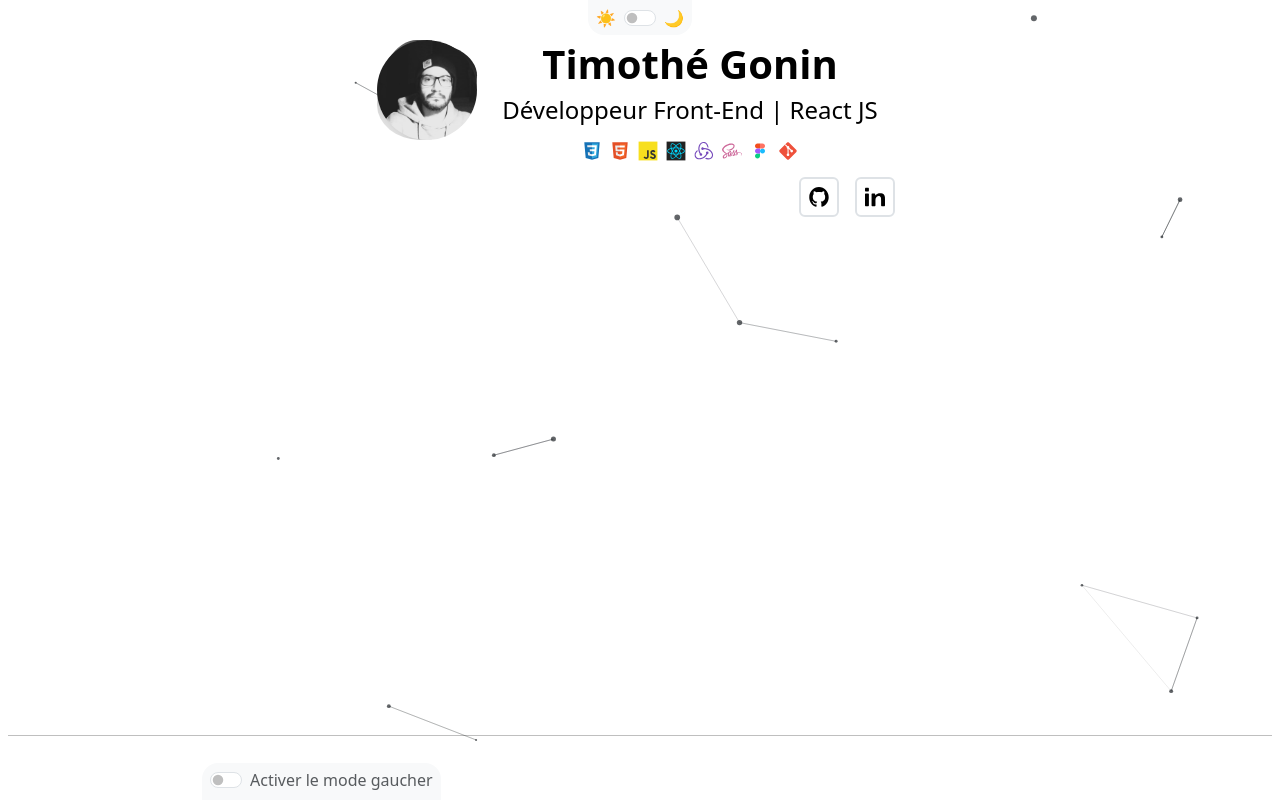
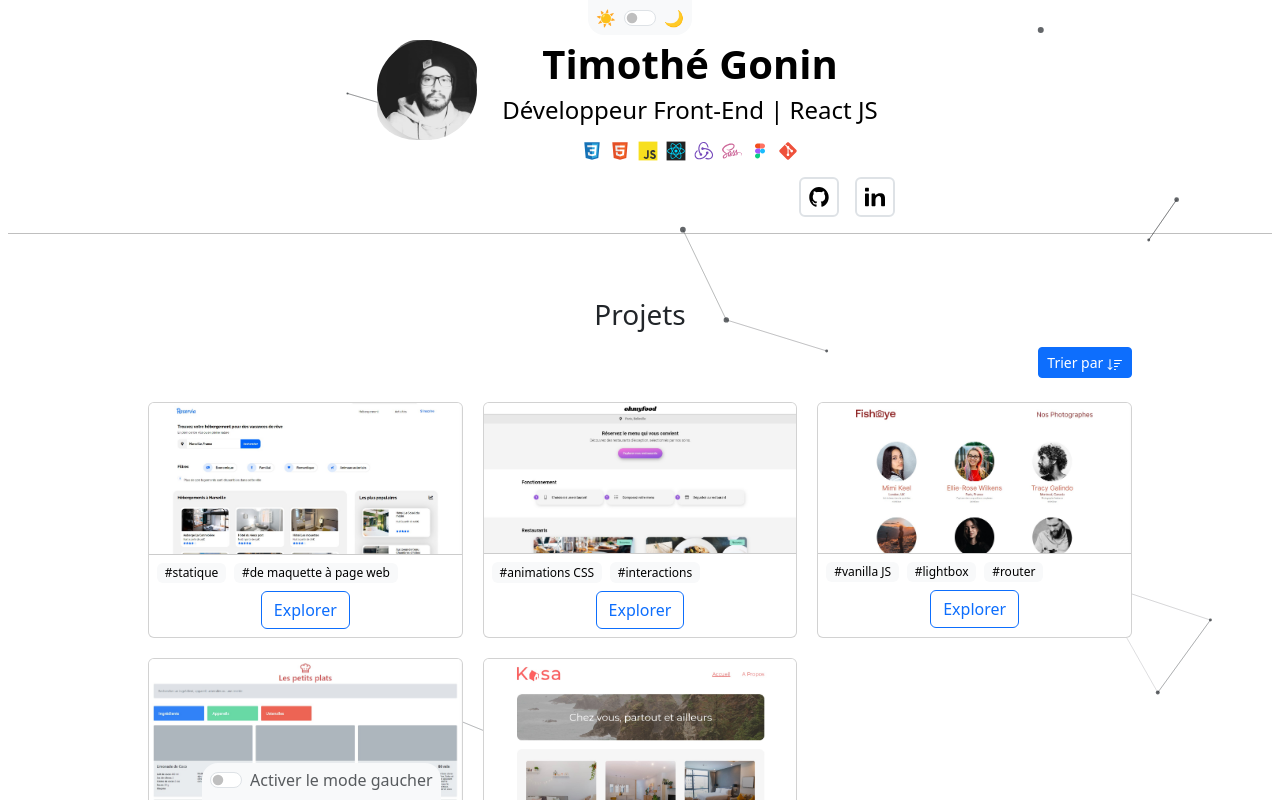
Before and after one commit to timothegonin/portfolio, a React (Create React App) app: page / in a window 1280 px wide. Shown: the top 800 px of the page. Built offline with nearby package versions, Linux system fonts and the light colour scheme.

Commit message:
⚰️🚚 Jumbotron => Header + remove useless code

```diff
--- a/src/App.js
+++ b/src/App.js
@@ -3,7 +3,7 @@ import LeftHandMode from "./components/LeftHandMode";
 import ParticlesBackground from "./components/ParticlesBackground";
 import Theme from "./components/Theme";
 import Toogler from "./components/Toogler";
-import Jumbotron from "./container/Jumbotron";
+import Header from "./container/Header";
 import Projects from "./container/Projects";
 
 function App({ data }) {
@@ -16,7 +16,7 @@ function App({ data }) {
 			<Toogler alignment="start" position="bottom">
 				<LeftHandMode />
 			</Toogler>
-			<Jumbotron />
+			<Header />
 			<Projects data={data} />
 			<Footer />
 		</div>
--- a/src/container/Jumbotron.jsx
+++ b/src/container/Header.jsx
@@ -39,21 +39,6 @@ const scaleUpRight = keyframes`
   }
 `;
 
-// const scaleUpBottom = keyframes`
-// 	0% {
-//     -webkit-transform: scale(0.5);
-//             transform: scale(0.5);
-//     -webkit-transform-origin: 50% 100%;
-//             transform-origin: 50% 100%;
-//   }
-//   100% {
-//     -webkit-transform: scale(1);
-//             transform: scale(1);
-//     -webkit-transform-origin: 50% 100%;
-//             transform-origin: 50% 100%;
-//   }
-// `;
-
 const PresentationWrapper = styled(Container)`
 	max-width: 550px;
 `;
@@ -62,45 +47,35 @@ const PictureAndInfosWrapper = styled(Row)`
 	animation: ${scaleUpCenter} 0.3s cubic-bezier(0.39, 0.575, 0.565, 1) both;
 `;
 
-const IconsWrapper = styled(Stack)`
+const ContactWrapper = styled(Stack)`
 	animation: ${scaleUpCenter} 0.3s cubic-bezier(0.39, 0.575, 0.565, 1) both;
 `;
-
-/* const StackIconsWrapper = styled(Col)`
-	max-width: 650px;
-	animation: ${scaleUpCenter} 0.3s cubic-bezier(0.39, 0.575, 0.565, 1) both;
-`; */
-
-// const JumbotronFooter = styled.div`
-// 	animation: ${scaleUpBottom} 0.3s cubic-bezier(0.39, 0.575, 0.565, 1) both;
-// `;
 
 /*
   ┌─────────────────────────────────────────────────────────────────────────┐
   │ JSX                                                                     │
   └─────────────────────────────────────────────────────────────────────────┘
  */
-const Jumbotron = () => {
+const Header = () => {
 	const { theme } = useContext(ThemeContext);
 	const textColorClass = theme === "light" ? "text-black" : "text-white";
 
 	return (
 		<header
-			className={`p-2 py-md-3 mt-4 h-100 d-flex flex-column justify-content-between ${textColorClass}`}
-			style={{ maxHeight: "92vh" }}
+			className={`p-2 py-md-3 mt-4 d-flex flex-column justify-content-between ${textColorClass}`}
 		>
 			{/* PRESENTATION */}
 			<PresentationWrapper fluid className="px-2">
 				<PictureAndInfosWrapper className="justify-content-center">
 					<Presentation />
 				</PictureAndInfosWrapper>
-				<IconsWrapper bsPrefix="hstack">
+				<ContactWrapper>
 					<Contact />
-				</IconsWrapper>
+				</ContactWrapper>
 			</PresentationWrapper>
 			<hr className="my-2" />
 		</header>
 	);
 };
 
-export default Jumbotron;
+export default Header;
```
